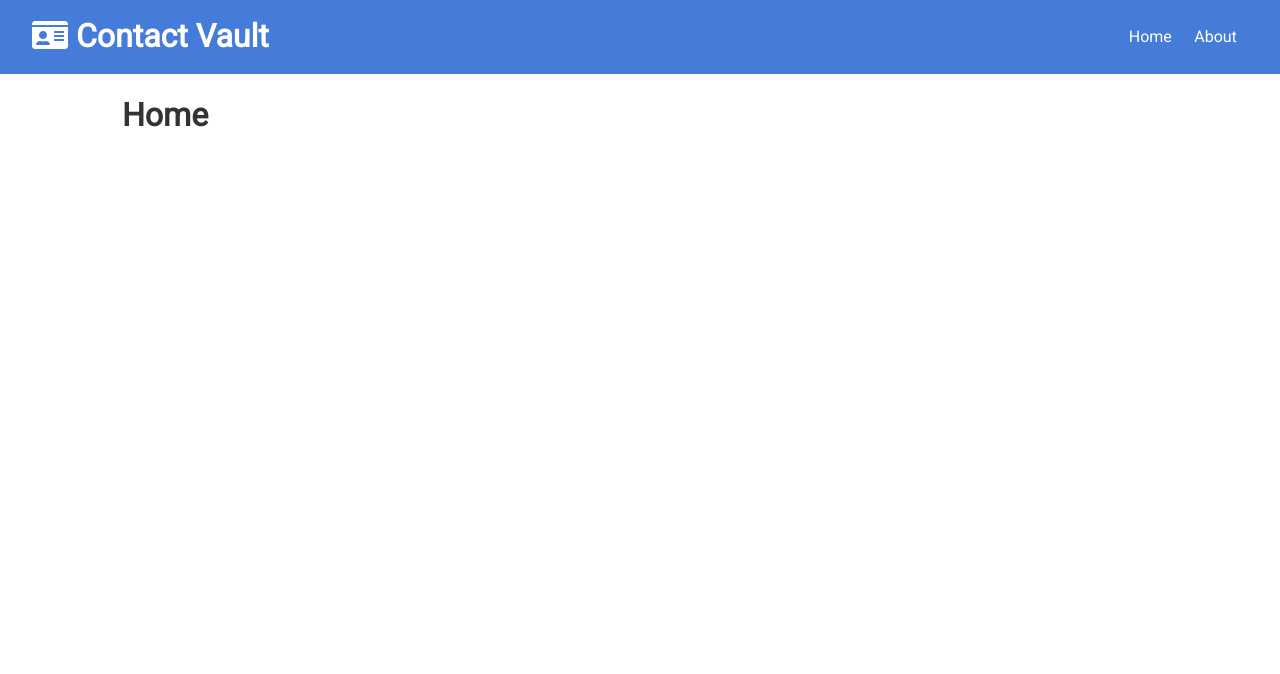
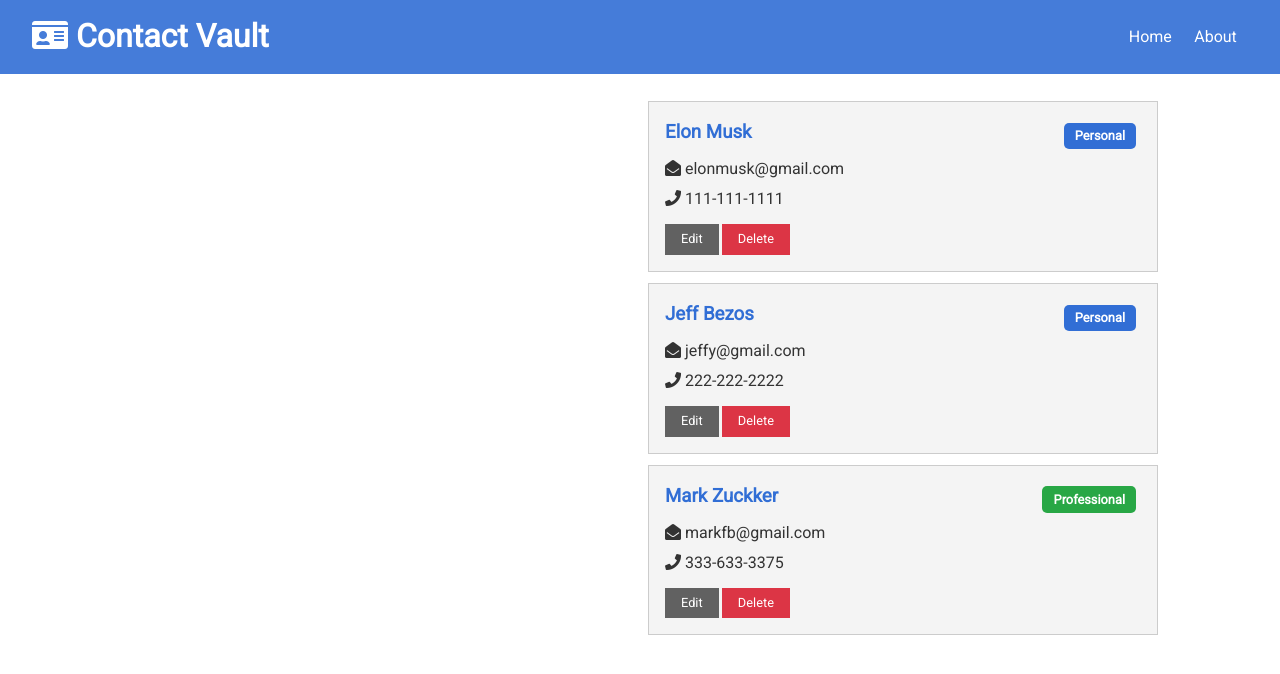
Before and after one commit to kuyabasit/contact-vault, a React (Create React App) app in the folder client/: page / in a window 1280 px wide. Shown: the top 674 px of the page. Built offline with nearby package versions, Linux system fonts and the light colour scheme; the HTML template or start-up script is replaced by a standard one.

Commit message:
contact components

```diff
--- /dev/null
+++ b/client/src/components/contacts/ContactItem.js
@@ -0,0 +1,45 @@
+import React from 'react';
+import PropTypes from 'prop-types';
+
+const ContactItem = ({ contact }) => {
+  const { name, id, email, phone, type } = contact;
+
+  return (
+    <div className='card bg-light'>
+      <h3 className='text-primary text-left'>
+        {name}{' '}
+        <span
+          style={{ float: 'right' }}
+          className={
+            'badge ' +
+            (type === 'professional' ? 'badge-success' : 'badge-primary')
+          }
+        >
+          {type.charAt(0).toUpperCase() + type.slice(1)}
+        </span>
+      </h3>
+      <ul className='list'>
+        {email && (
+          <li>
+            <i className='fas fa-envelope-open'></i> {email}
+          </li>
+        )}
+        {phone && (
+          <li>
+            <i className='fas fa-phone'></i> {phone}
+          </li>
+        )}
+      </ul>
+      <p>
+        <button className='btn btn-dark btn-sm'>Edit</button>
+        <button className='btn btn-danger btn-sm'>Delete</button>
+      </p>
+    </div>
+  );
+};
+
+ContactItem.propTypes = {
+  contact: PropTypes.object.isRequired,
+};
+
+export default ContactItem;
--- /dev/null
+++ b/client/src/components/contacts/Contacts.js
@@ -0,0 +1,19 @@
+import React, { useContext, Fragment } from 'react';
+import ContactItem from './ContactItem';
+import ContactContext from '../../context/contact/contactContext';
+
+const Contacts = () => {
+  const contactContext = useContext(ContactContext);
+
+  const { contacts } = contactContext;
+
+  return (
+    <Fragment>
+      {contacts.map((contact) => (
+        <ContactItem key={contact.id} contact={contact} />
+      ))}
+    </Fragment>
+  );
+};
+
+export default Contacts;
--- a/client/src/components/pages/Home.js
+++ b/client/src/components/pages/Home.js
@@ -1,9 +1,13 @@
 import React from 'react';
+import Contacts from '../contacts/Contacts';
 
 const Home = () => {
   return (
-    <div>
-      <h1>Home</h1>
+    <div className='grid-2'>
+      <div>{/* Contact Form */}</div>
+      <div>
+        <Contacts />
+      </div>
     </div>
   );
 };
--- a/client/src/context/contact/ContactState.js
+++ b/client/src/context/contact/ContactState.js
@@ -27,14 +27,14 @@
         name: 'Jeff Bezos',
         email: 'jeffy@gmail.com',
         phone: '222-222-2222',
-        type: 'mythic',
+        type: 'personal',
       },
       {
         id: 3,
         name: 'Mark Zuckker',
         email: 'markfb@gmail.com',
         phone: '333-633-3375',
-        type: 'epic',
+        type: 'professional',
       },
     ],
   };
```
